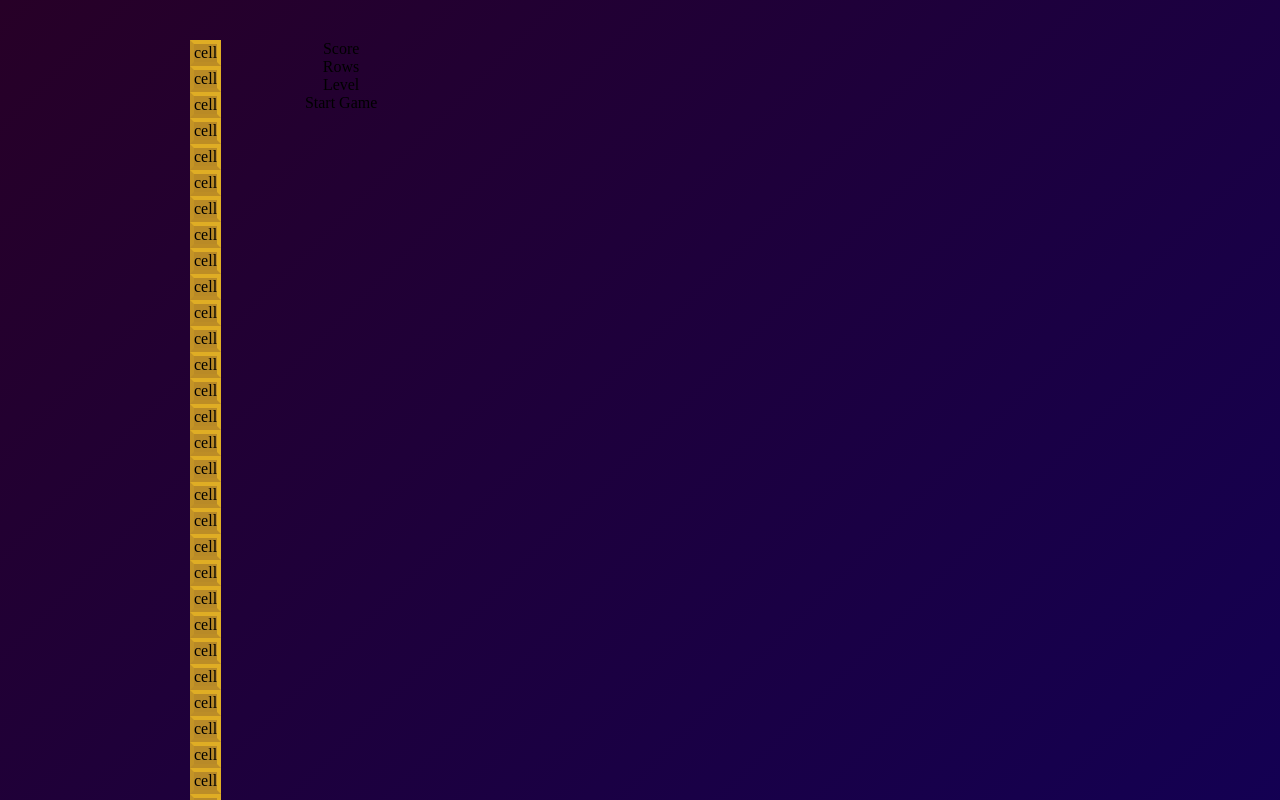
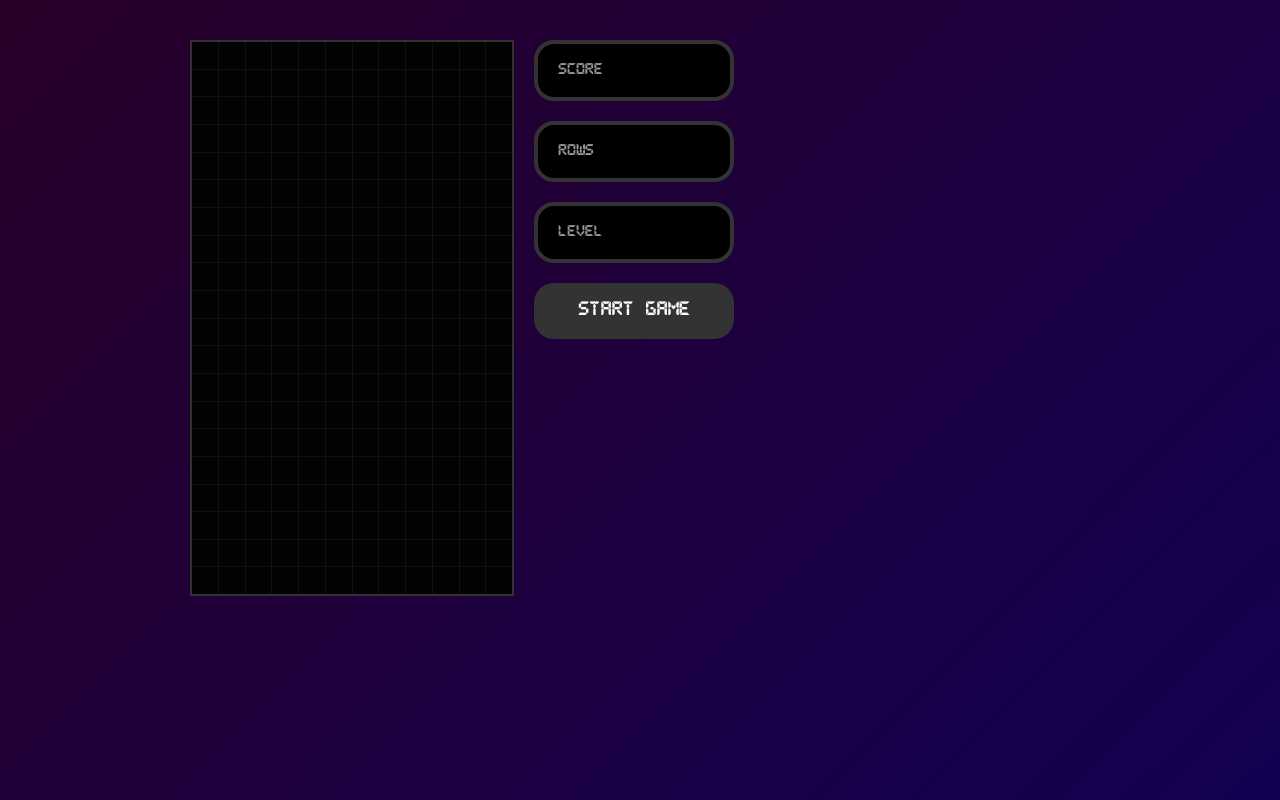
Before and after one commit to mekaala/react-tetris, a React (Create React App) app: page / in a window 1280 px wide. Shown: the top 800 px of the page. Built offline with nearby package versions, Linux system fonts and the light colour scheme.

Commit message:
implemented styles into components

```diff
--- a/src/components/Cell.jsx
+++ b/src/components/Cell.jsx
@@ -3,11 +3,7 @@ import { StyledCell } from './styles/StyledCell';
 import { TETROMINOS } from '../tetrominos';
 
 const Cell = ({ type }) => (
-    <div>
-        <StyledCell type={'L'} color={TETROMINOS['L'].color}>
-            cell
-        </StyledCell>
-    </div>
+    <StyledCell type={type} color={TETROMINOS[type].color}/>
 )
 
 export default Cell
--- a/src/components/Display.jsx
+++ b/src/components/Display.jsx
@@ -1,9 +1,8 @@
 import React from 'react'
+import { StyledDisplay } from './styles/StyledDisplay';
 
 const Display = ({ gameOver, text }) => (
-    <div>
-        {text}
-    </div>
+    <StyledDisplay gameOver={gameOver}>{text}</StyledDisplay>
 )
 
 export default Display
--- a/src/components/Stage.jsx
+++ b/src/components/Stage.jsx
@@ -1,12 +1,11 @@
 import React from 'react'
+import { StyledStage } from './styles/StyledStage'
 import Cell from './Cell'
 
 const Stage = ({ stage }) => (
-    <div>
-        {
-            stage.map(row => row.map((cell, i) => <Cell key={i} type={cell[0]}/>))
-        }
-    </div>
+    <StyledStage width={stage[0].length} height={stage.length}>
+        {stage.map(row => row.map((cell, i) => <Cell key={i} type={cell[0]}/>))}
+    </StyledStage>
 )
 
 export default Stage
--- a/src/components/StartButton.jsx
+++ b/src/components/StartButton.jsx
@@ -1,9 +1,8 @@
 import React from 'react'
+import { StyledStartButton } from './styles/StyledStartButton';
 
-const StartButton = ({ callBack }) => (
-    <div>
-        Start Game
-    </div>
+const StartButton = ({ callback }) => (
+    <StyledStartButton onClick={callback}>Start Game</StyledStartButton>
 )
 
 export default StartButton
--- a/src/components/Tetris.jsx
+++ b/src/components/Tetris.jsx
@@ -11,7 +11,6 @@ import { StyledTetrisWrapper, StyledTetris } from './styles/StyledTetris';
 
 const Tetris = () => {
     return (
-        <div className="tetris">
         <StyledTetrisWrapper>
             <StyledTetris>
                 <Stage stage={createStage()}/>
@@ -25,7 +24,6 @@ const Tetris = () => {
                 </aside>
             </StyledTetris>
         </StyledTetrisWrapper>
-        </div>
     )
 }
 
```
Lines whose indentation alone changed are shown as unchanged.
